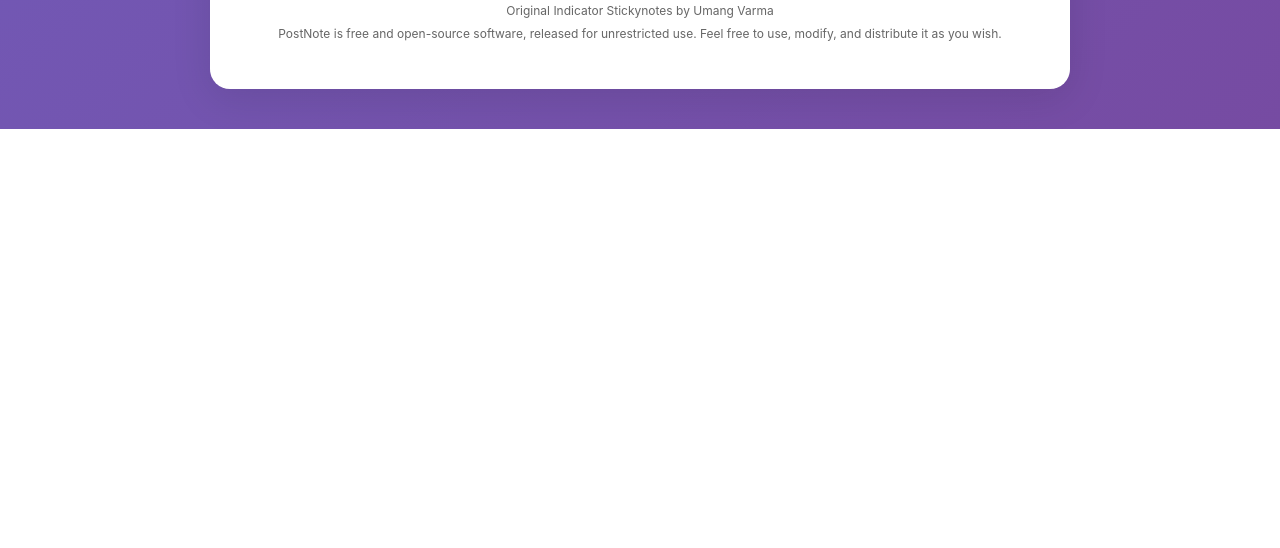
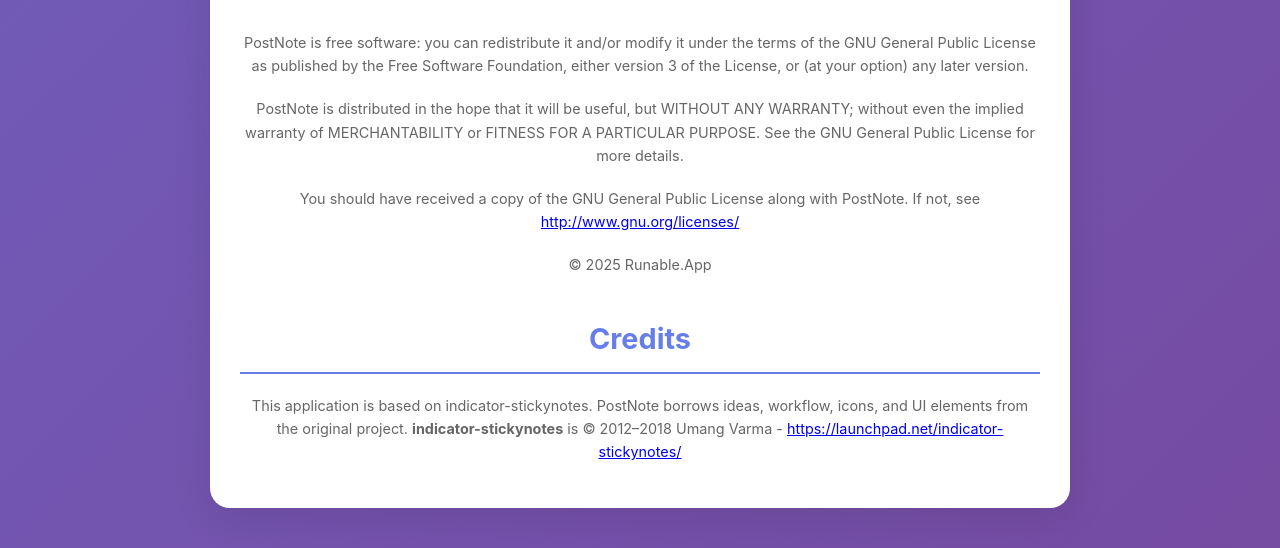
Before and after one commit to runableapp/postnote, a plain HTML site: page docs/index.html in a window 1280 px wide. Shown: the part 4499-5047 px from the top of the page. Before the commit the page ends 4628 px from the top, so only its background shows below. Drawn offline with Linux system fonts and the light colour scheme.

Commit message:
docs: Update README and index.html for clarity and licensing information
- Revised credits section in README.md for consistency.
- Added limitations and licensing details in index.html, including a note on the "Always on top" feature and GNU General Public License information.

```diff
--- a/docs/index.html
+++ b/docs/index.html
@@ -304,6 +304,7 @@ sudo apt install \
             <h2>Limitations</h2>
             <ul>
                 <li><strong>Wayland window positioning:</strong> Requires the <code>window-calls</code> GNOME extension. Without it, window positions cannot be saved on Wayland (this is a Wayland security limitation, not a bug).</li>
+                <li><strong>Always on top:</strong> Notes cannot be set to "Always on top" - this feature is not currently supported.</li>
                 <li><strong>System dependencies:</strong> The AppImage uses system GTK libraries (not bundled), so GTK3 and Ayatana AppIndicator must be installed on the target system.</li>
                 <li><strong>Desktop environment:</strong> Currently optimized for GNOME desktop environment with AppIndicator support.</li>
             </ul>
@@ -331,8 +332,21 @@ sudo apt install \
                 <img src="runableapp-thankyou.webp" alt="Runnable.App" class="footer-logo">
             </a>
             <p class="credit">
-                <small>Original Indicator Stickynotes by Umang Varma</small><br>
-                <small>PostNote is free and open-source software, released for unrestricted use. Feel free to use, modify, and distribute it as you wish.</small>
+                PostNote is free software: you can redistribute it and/or modify it under the terms of the GNU General Public License as published by the Free Software Foundation, either version 3 of the License, or (at your option) any later version.
+            </p>
+            <p class="credit">
+                PostNote is distributed in the hope that it will be useful, but WITHOUT ANY WARRANTY; without even the implied warranty of MERCHANTABILITY or FITNESS FOR A PARTICULAR PURPOSE. See the GNU General Public License for more details.
+            </p>
+            <p class="credit">
+                You should have received a copy of the GNU General Public License along with PostNote. If not, see <a href="http://www.gnu.org/licenses/" target="_blank">http://www.gnu.org/licenses/</a>
+            </p>
+            <p class="credit">© 2025 Runable.App</p>
+
+            <h2 style="margin-top: 40px; text-align: center;">Credits</h2>
+            <p class="credit">
+                This application is based on indicator-stickynotes.
+                PostNote borrows ideas, workflow, icons, and UI elements from the original project.
+                <strong>indicator-stickynotes</strong> is © 2012–2018 Umang Varma - <a href="https://launchpad.net/indicator-stickynotes/" target="_blank">https://launchpad.net/indicator-stickynotes/</a>
             </p>
         </div>
     </div>
```
Also changed, not shown: 1 other file.
